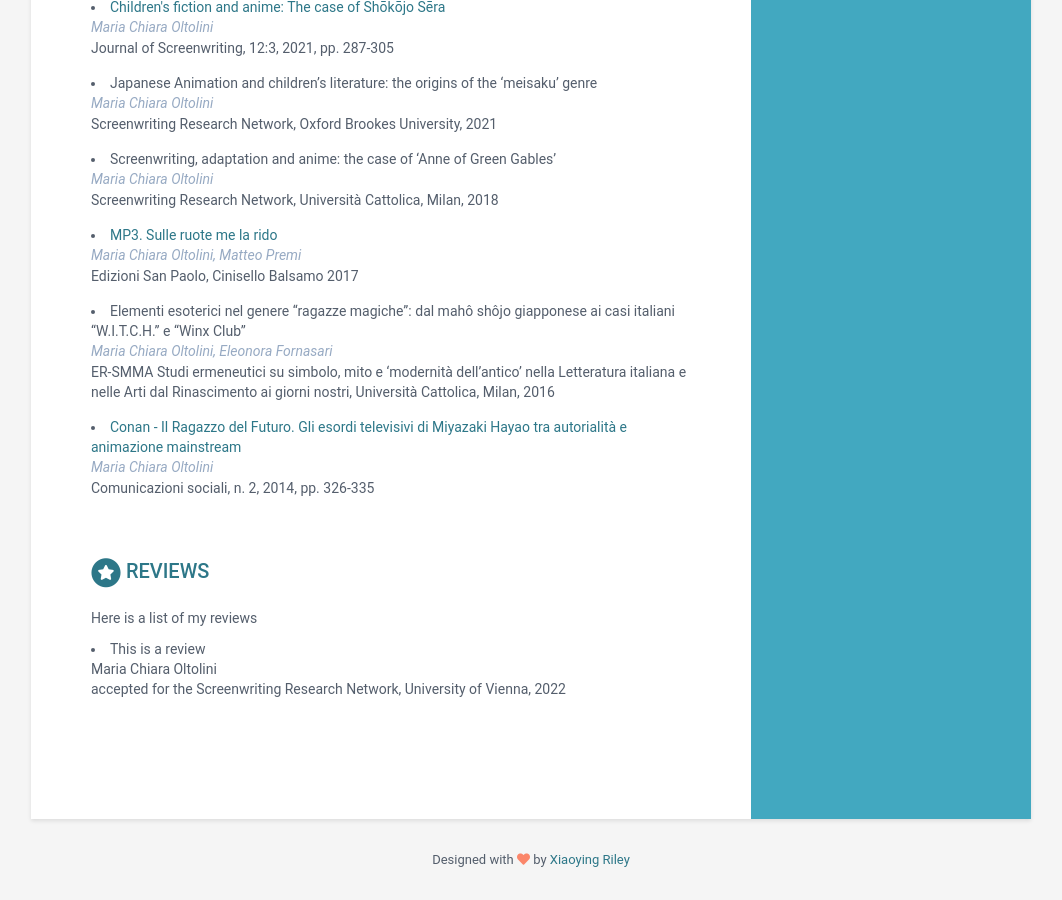
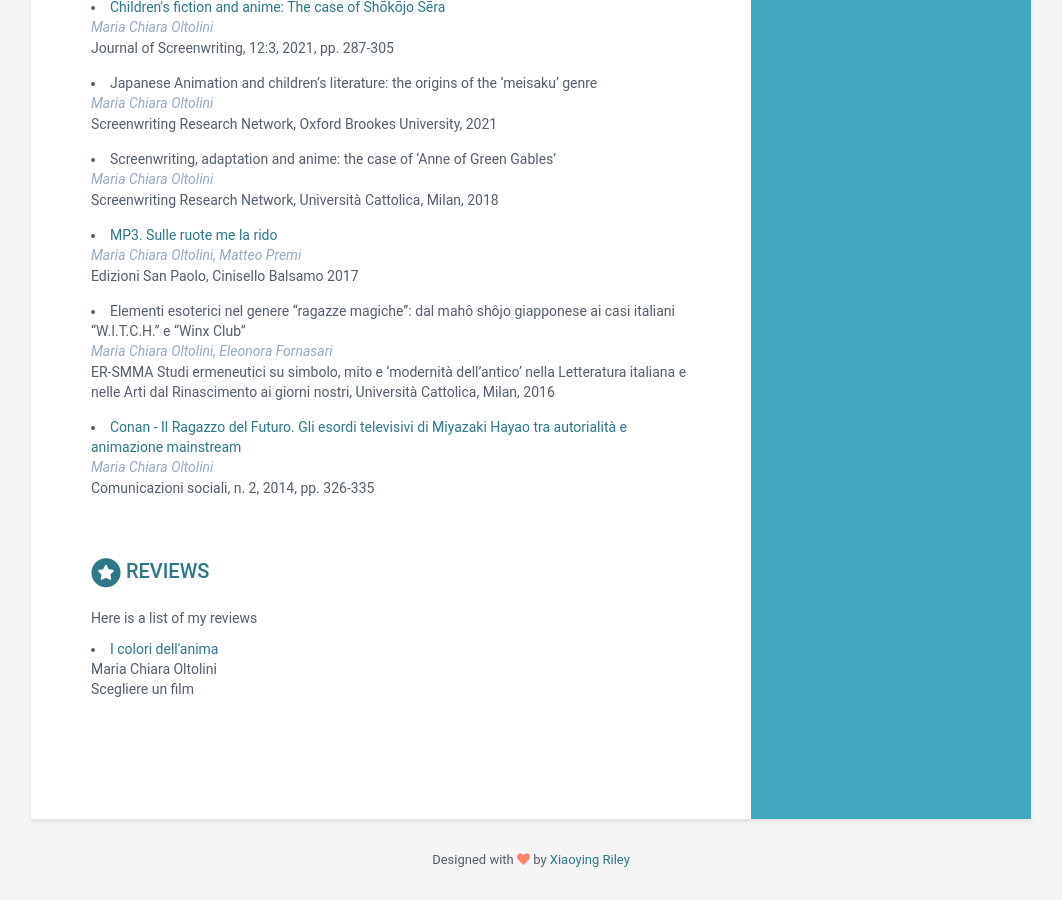
Before and after one commit to machioltolini/machioltolini.github.io, a Jekyll site: the page built from index.html, in a window 1280 px wide and 900 px high, scrolled down 3335 px. Shown: the whole window, without its empty margins (109-1171 px from the left). Built offline with Jekyll 4.4.1, drawn with Linux system fonts in a browser that asks for light colours.

Commit message:
Update data.yml

```diff
--- a/_data/data.yml
+++ b/_data/data.yml
@@ -294,10 +294,10 @@ reviews:
     intro: |
        Here is a list of my reviews
     critiques:
-       - title: "This is a review"
-         link:
+       - title: "I colori dell'anima"
+         link: https://www.scegliereunfilm.it/i-colori-dellanima/
          authors: Maria Chiara Oltolini
-         reference: accepted for the Screenwriting Research Network, University of Vienna, 2022
+         reference: "Scegliere un film"
 
 
 footer: >
```
